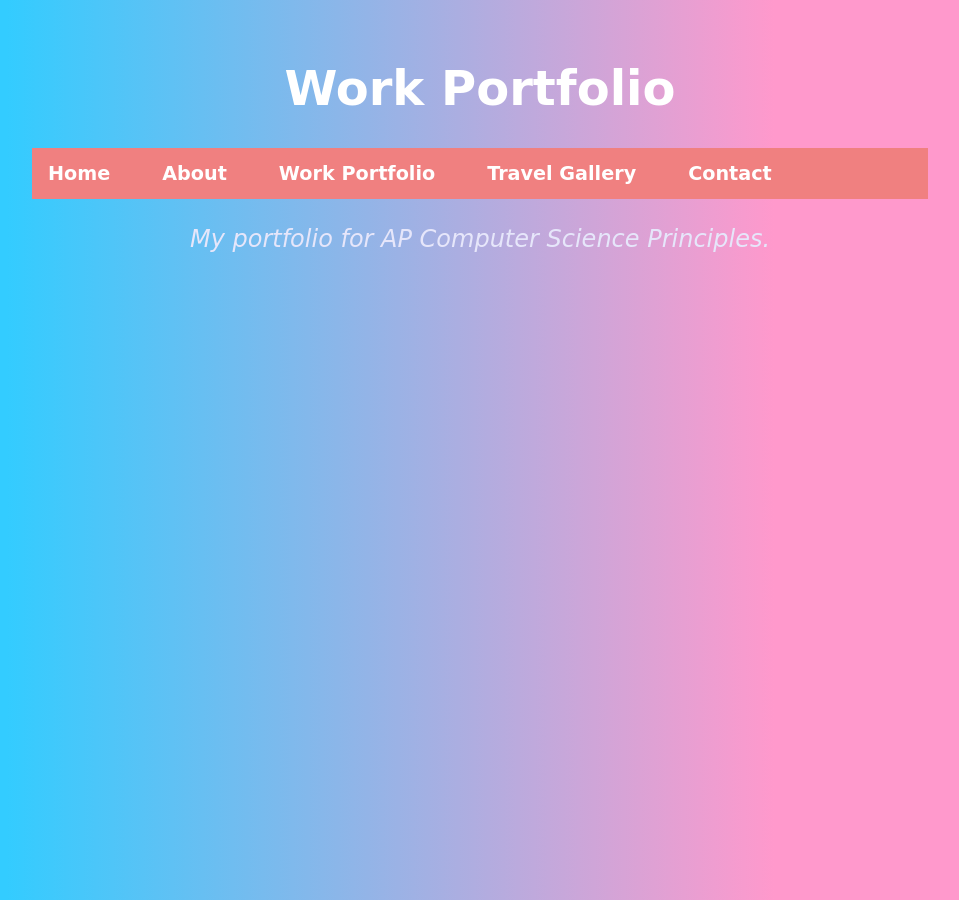
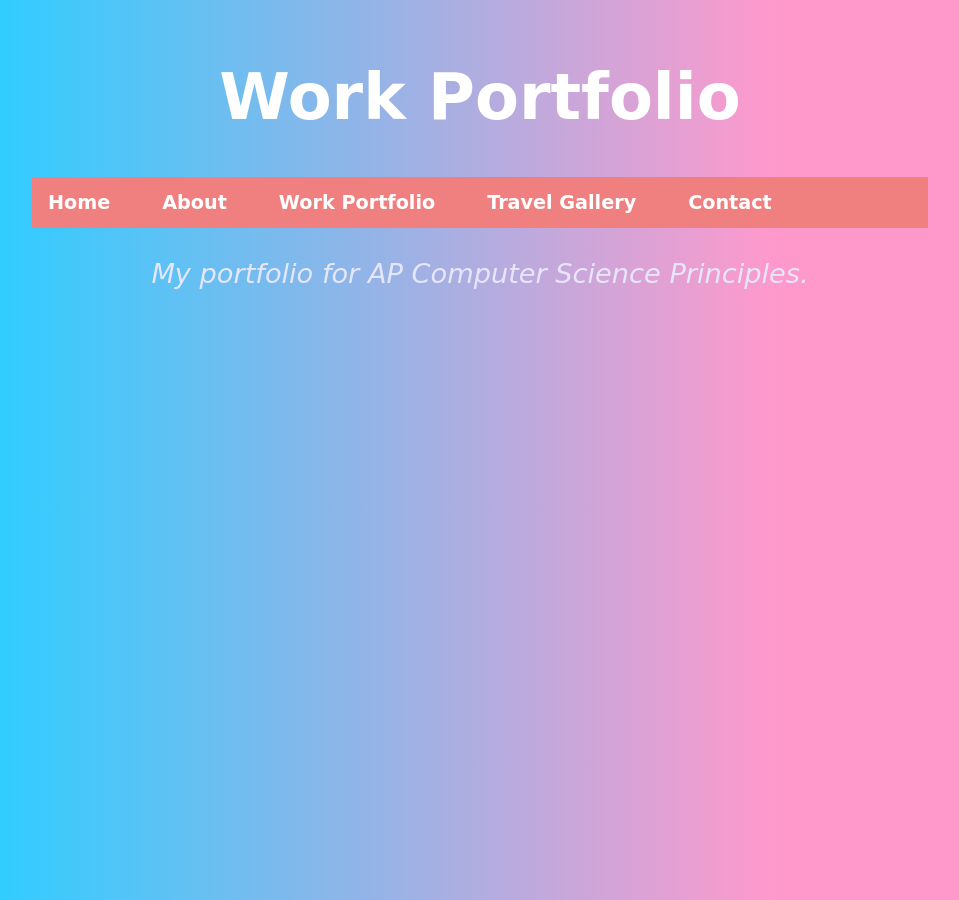
Before and after one commit to CNakano7/CNakano7.github.io, a Jekyll site: the page Work Portfolio/index.html, which Jekyll copies as it is, in a window 1280 px wide. Shown: the whole page, without its empty margins (160-1119 px from the left). Built offline with Jekyll 4.4.1, drawn with Linux system fonts in a browser that asks for light colours.

Commit message:
Update index.html

```diff
--- a/Work Portfolio/index.html
+++ b/Work Portfolio/index.html
@@ -8,7 +8,7 @@
 
 	<body>
 
-<h1 style="color: white; text-align:center;">Work Portfolio</h1>
+<h1 style="color: white; text-align:center; font-size:400%">Work Portfolio</h1>
 
 </body>
 	<body>
@@ -21,7 +21,7 @@
   <li style="font-size:120%;"><a href="/Contact/index.html">Contact</a></li>
 </ul>
 </nav>
-	<p style="color: lavender; text-align:center;"><i>My portfolio for AP Computer Science Principles.</i></p>
+	<p style="color: lavender; text-align:center; font-size:170%"><i>My portfolio for AP Computer Science Principles.</i></p>
 
 </body>
 </html>
```
